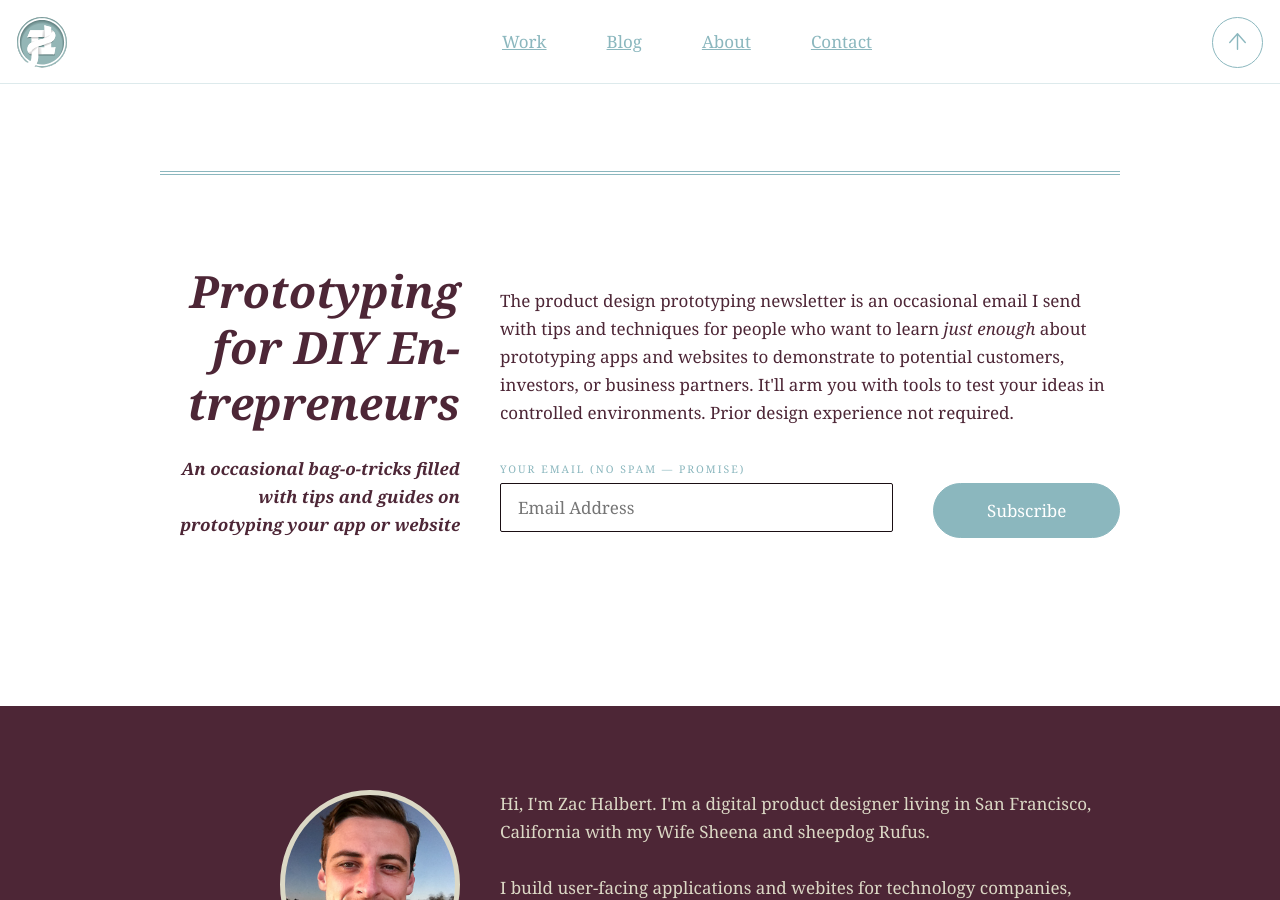
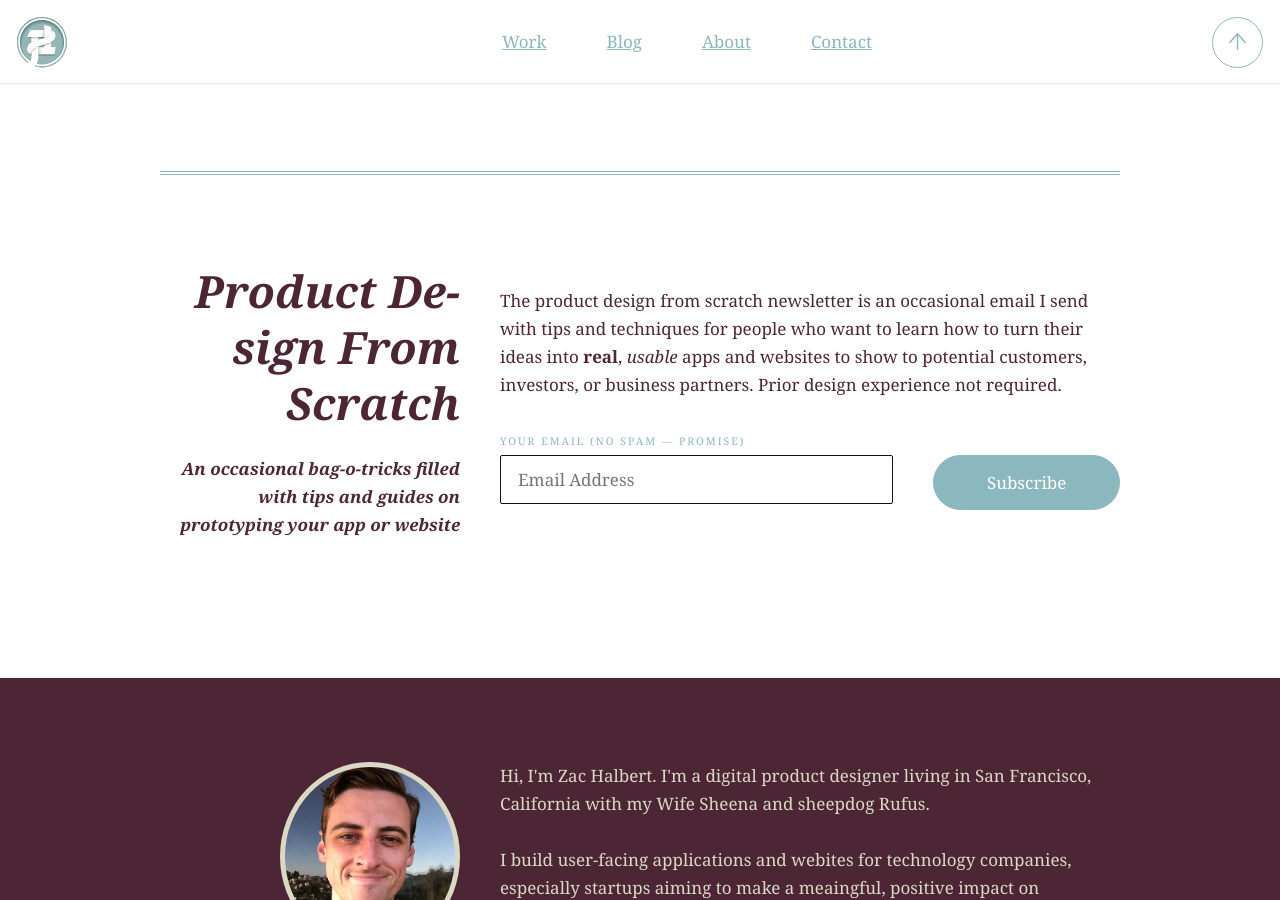
Before and after one commit to zachalbert/zachalbert.com_v6-build, a Jekyll site: the page built from _posts/2013-02-14-lean-ux-san-francisco-logo-contest.md, in a window 1280 px wide and 900 px high, scrolled down 1749 px. Built offline with Jekyll 4.4.1, drawn with Linux system fonts in a browser that asks for light colours.

Commit message:
Wordsmithing

```diff
--- a/_includes/subscribe.html
+++ b/_includes/subscribe.html
@@ -1,12 +1,12 @@
             <section>
             <div class="aside">
               <div class="inner">
-                <h1 class="hyphenate">Prototyping for DIY Entrepreneurs</h1>
+                <h1 class="hyphenate">Product Design From Scratch</h1>
                 <h2>An occasional bag-o-tricks filled with tips and guides on prototyping your app or website</h2>
               </div>
             </div>
             <p class="top">
-              The product design prototyping newsletter is an occasional email I send with tips and techniques for people who want to learn <em>just enough</em> about prototyping apps and websites to demonstrate to potential customers, investors, or business partners. It'll arm you with tools to test your ideas in controlled environments. Prior design experience not required.
+              The product design from scratch newsletter is an occasional email I send with tips and techniques for people who want to learn how to turn their ideas into <strong>real</strong>, <em>usable</em> apps and websites to show to potential customers, investors, or business partners. Prior design experience not required.
             </p>
             <div class="col-main">
               <div id="mc_embed_signup">
```
